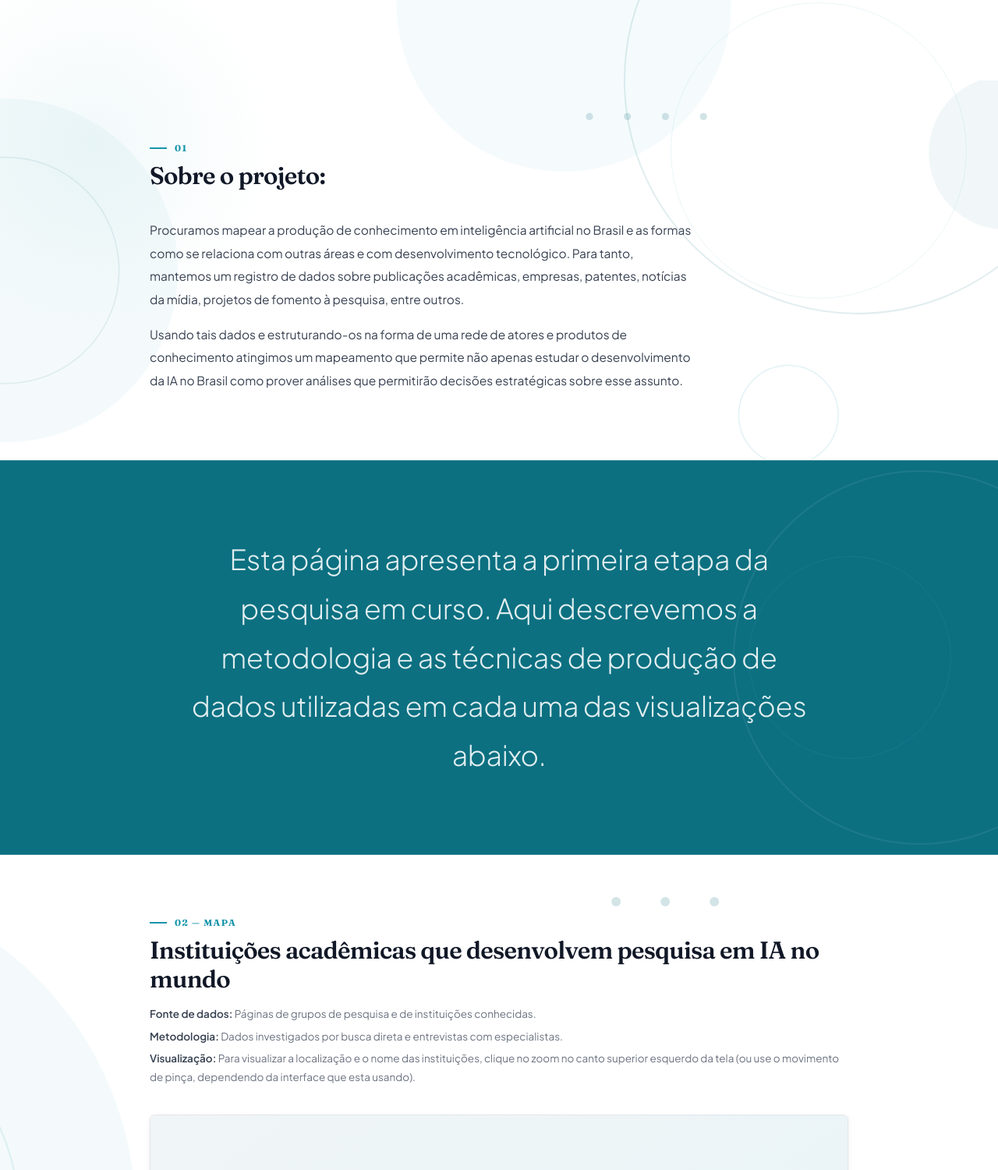
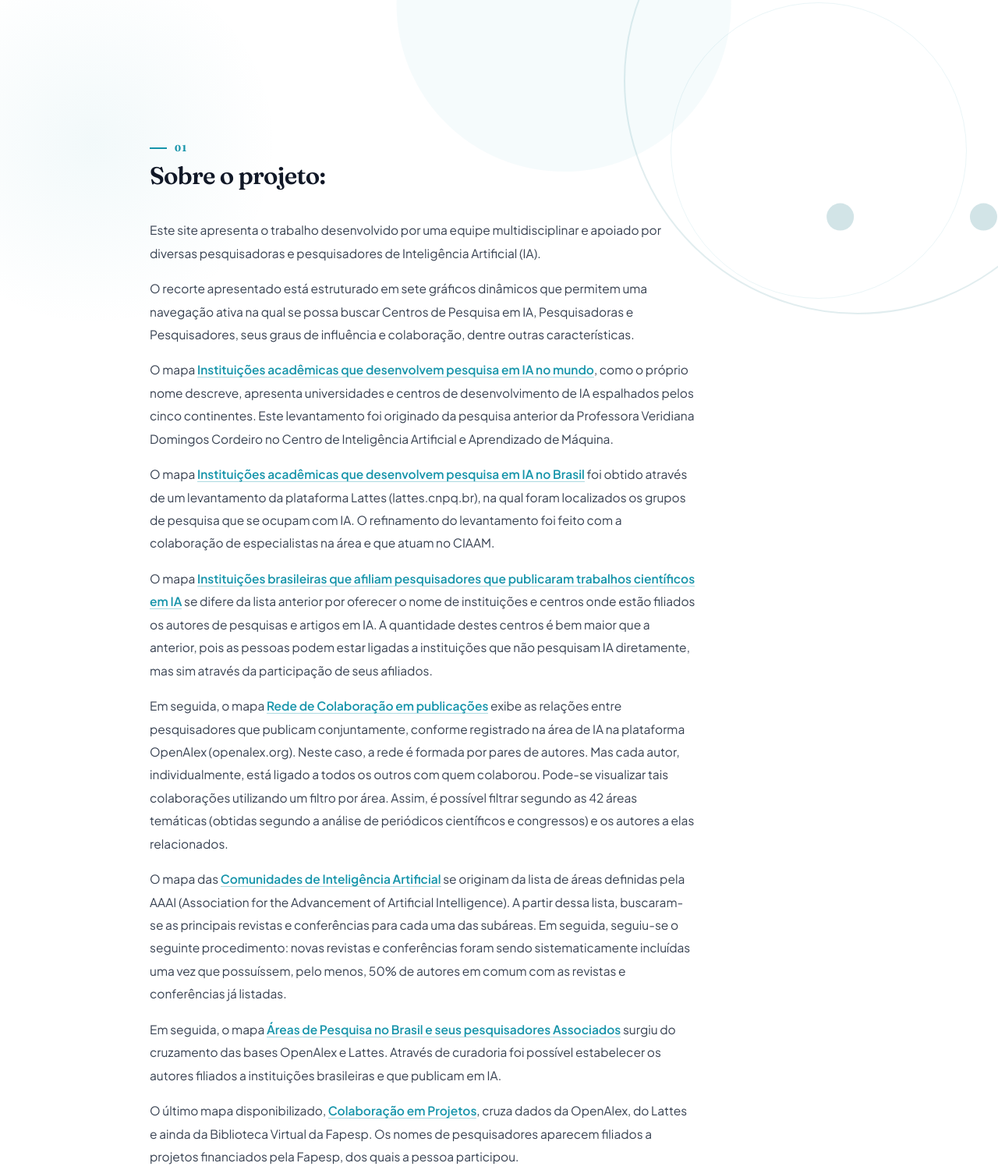
Before and after one commit to m4rcck11/ai-portal-vercel, a website: page index.html in a window 1280 px wide. Shown: the part 697-2197 px from the top of the page at 78% size. Drawn offline with nearby package versions, Linux system fonts and the light colour scheme; a script that the page names is missing.

Commit message:
atualizacao do sobre

```diff
--- a/index.html
+++ b/index.html
@@ -186,6 +186,8 @@
         .about-wrap { max-width: 700px; }
         .about-text p { font-size: 15.5px; line-height: 1.9; color: var(--t2); margin-top: 16px; }
         .about-text p:first-child { margin-top: 0; }
+        .about-link { color: var(--pm); font-weight: 600; text-decoration: none; border-bottom: 1px solid rgba(22,148,170,.35); transition: border-color .15s, color .15s; }
+        .about-link:hover { border-bottom-color: var(--pm); }
 
         /* ─── Statement section ──────────────────────────────── */
         section.stmt-sec {
@@ -610,8 +612,17 @@
         </div>
         <div class="about-wrap fi" data-d="1">
             <div class="about-text">
-                <p>Procuramos mapear a produção de conhecimento em inteligência artificial no Brasil e as formas como se relaciona com outras áreas e com desenvolvimento tecnológico. Para tanto, mantemos um registro de dados sobre publicações acadêmicas, empresas, patentes, notícias da mídia, projetos de fomento à pesquisa, entre outros.</p>
-                <p>Usando tais dados e estruturando-os na forma de uma rede de atores e produtos de conhecimento atingimos um mapeamento que permite não apenas estudar o desenvolvimento da IA no Brasil como prover análises que permitirão decisões estratégicas sobre esse assunto.</p>
+                <p>Este site apresenta o trabalho desenvolvido por uma equipe multidisciplinar e apoiado por diversas pesquisadoras e pesquisadores de Inteligência Artificial (IA).</p>
+                <p>O recorte apresentado está estruturado em sete gráficos dinâmicos que permitem uma navegação ativa na qual se possa buscar Centros de Pesquisa em IA, Pesquisadoras e Pesquisadores, seus graus de influência e colaboração, dentre outras características.</p>
+                <p>O mapa <a href="#mundo" class="about-link">Instituições acadêmicas que desenvolvem pesquisa em IA no mundo</a>, como o próprio nome descreve, apresenta universidades e centros de desenvolvimento de IA espalhados pelos cinco continentes. Este levantamento foi originado da pesquisa anterior da Professora Veridiana Domingos Cordeiro no Centro de Inteligência Artificial e Aprendizado de Máquina.</p>
+                <p>O mapa <a href="#centros-seletiva" class="about-link">Instituições acadêmicas que desenvolvem pesquisa em IA no Brasil</a> foi obtido através de um levantamento da plataforma Lattes (lattes.cnpq.br), na qual foram localizados os grupos de pesquisa que se ocupam com IA. O refinamento do levantamento foi feito com a colaboração de especialistas na área e que atuam no CIAAM.</p>
+                <p>O mapa <a href="#centros-inclusiva" class="about-link">Instituições brasileiras que afiliam pesquisadores que publicaram trabalhos científicos em IA</a> se difere da lista anterior por oferecer o nome de instituições e centros onde estão filiados os autores de pesquisas e artigos em IA. A quantidade destes centros é bem maior que a anterior, pois as pessoas podem estar ligadas a instituições que não pesquisam IA diretamente, mas sim através da participação de seus afiliados.</p>
+                <p>Em seguida, o mapa <a href="#colaboracao" class="about-link">Rede de Colaboração em publicações</a> exibe as relações entre pesquisadores que publicam conjuntamente, conforme registrado na área de IA na plataforma OpenAlex (openalex.org). Neste caso, a rede é formada por pares de autores. Mas cada autor, individualmente, está ligado a todos os outros com quem colaborou. Pode-se visualizar tais colaborações utilizando um filtro por área. Assim, é possível filtrar segundo as 42 áreas temáticas (obtidas segundo a análise de periódicos científicos e congressos) e os autores a elas relacionados.</p>
+                <p>O mapa das <a href="#comunidades" class="about-link">Comunidades de Inteligência Artificial</a> se originam da lista de áreas definidas pela AAAI (Association for the Advancement of Artificial Intelligence). A partir dessa lista, buscaram-se as principais revistas e conferências para cada uma das subáreas. Em seguida, seguiu-se o seguinte procedimento: novas revistas e conferências foram sendo sistematicamente incluídas uma vez que possuíssem, pelo menos, 50% de autores em comum com as revistas e conferências já listadas.</p>
+                <p>Em seguida, o mapa <a href="#topicos" class="about-link">Áreas de Pesquisa no Brasil e seus pesquisadores Associados</a> surgiu do cruzamento das bases OpenAlex e Lattes. Através de curadoria foi possível estabelecer os autores filiados a instituições brasileiras e que publicam em IA.</p>
+                <p>O último mapa disponibilizado, <a href="#projetos" class="about-link">Colaboração em Projetos</a>, cruza dados da OpenAlex, do Lattes e ainda da Biblioteca Virtual da Fapesp. Os nomes de pesquisadores aparecem filiados a projetos financiados pela Fapesp, dos quais a pessoa participou.</p>
+                <p>Como se verifica, esta pesquisa mapeia a produção de conhecimento em IA no Brasil e suas formas de relacionamento, institucional e individual. Mantém um registro de dados sobre publicações acadêmicas, patentes, projetos de pesquisa, e fontes de financiamento. Utilizando tais dados, atingiu-se um mapeamento que permite prover subsídios para análises e decisões estratégicas tanto em órgãos governamentais de política e fomento como empresas e mesmo pesquisadoras e pesquisadores que planejem descobrir novas colaborações. Este projeto de pesquisa é desenvolvido pela Professora Veridiana Domingos Cordeiro (docente do departamento de Sociologia da USP, pesquisadora do CIAAM e coordenadora da Iniciativa Understanding AI do IEA), pelo pós doutorando Alysson Mazoni (pesquisador do CIAAM e do IEA) e pelo pós doutorando Enio Alterman Blay (pesquisador do CIAAM e do IEA).</p>
+                <p>O contato com o grupo pode ser feito através do endereço: <a href="mailto:afmazoni@usp.br">afmazoni@usp.br</a></p>
             </div>
         </div>
     </div>
```
